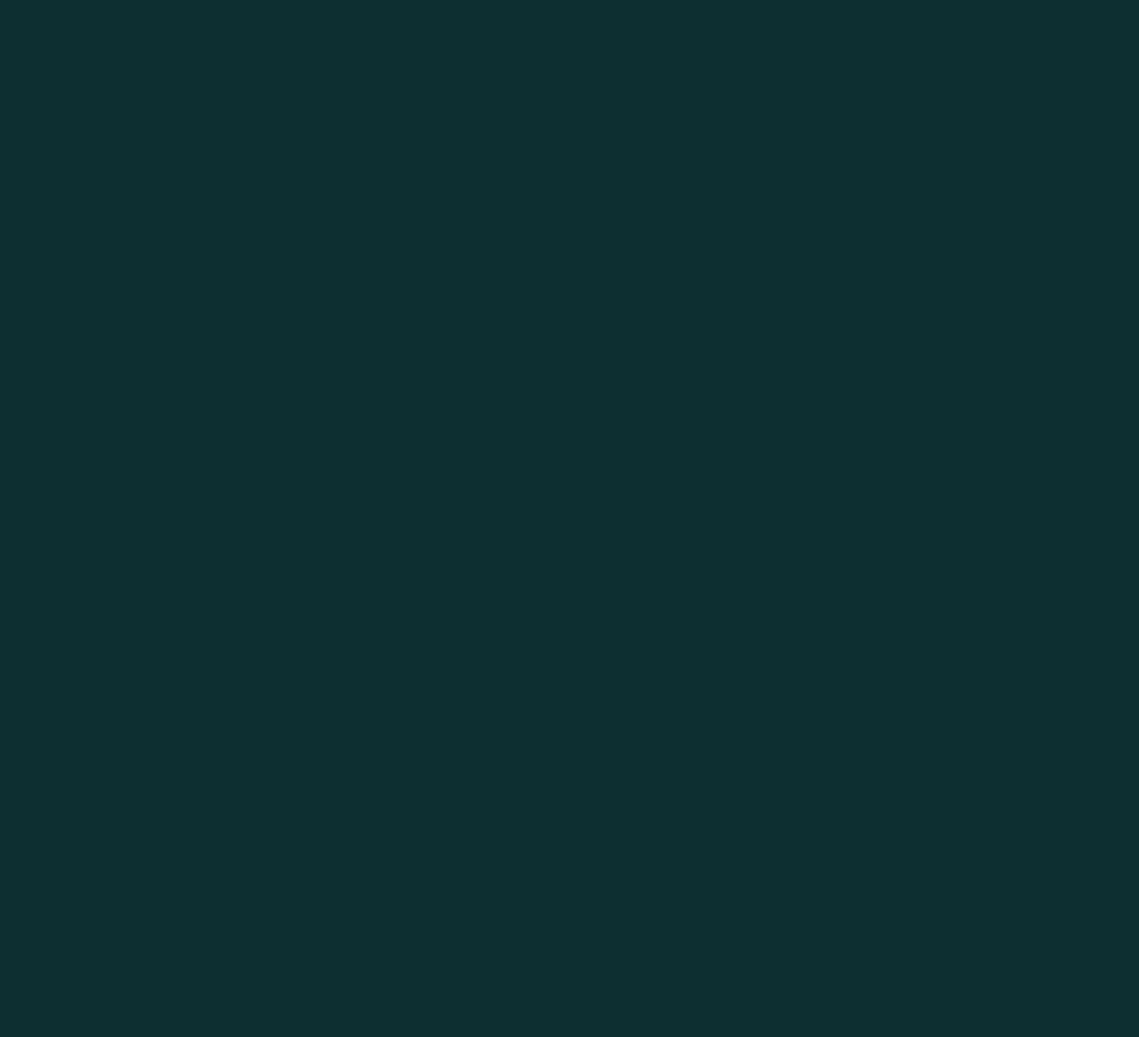
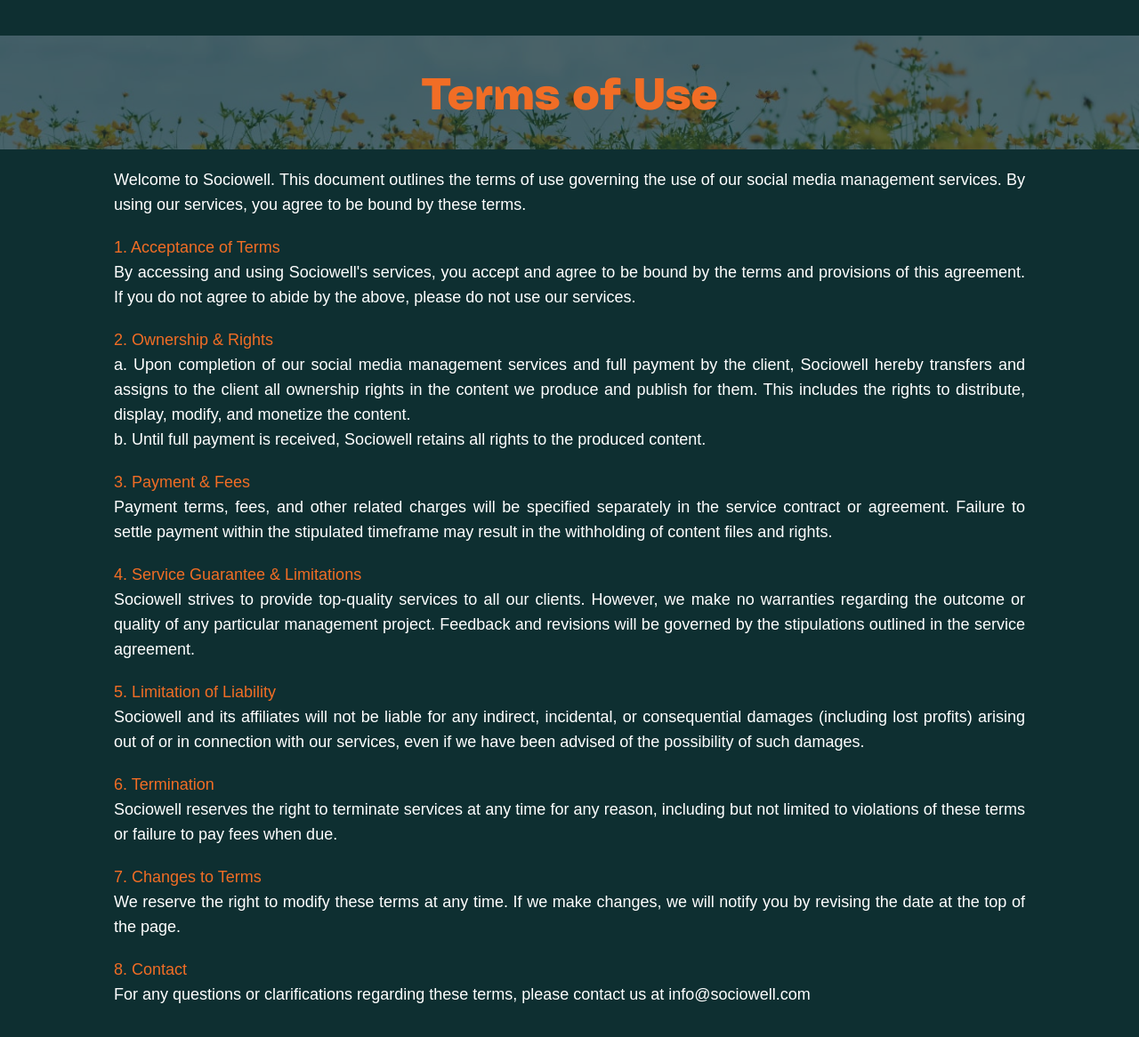
Before and after one commit to Lakshay1103/lakshay, a Next.js app: page /terms in a window 1280 px wide. Shown: the top 1166 px of the page at 89% size. Before the commit the page ends 800 px from the top, so only its background shows below. Built offline with nearby package versions, Linux system fonts and the light colour scheme; a web font is replaced by a local one.

Commit message:
privacy pages final

```diff
--- a/app/privacy/page.jsx
+++ b/app/privacy/page.jsx
@@ -5,8 +5,8 @@
         <div className='mt-5 flex flex-col justify-center items-center'>
 
             <div className="relative flex justify-center items-center w-full p-10 bg-center my-5">
-                <div className="absolute inset-0 bg-[url('/privacy-bg.jpg')] bg-cover bg-center opacity-50"></div>
-                <h1 className="relative text-white text-xl font-semibold md:text-5xl">
+                <div className="absolute inset-0 bg-[url('/privacy-bg.jpg')] bg-cover bg-center opacity-30"></div>
+                <h1 className="relative text-white text-3xl font-semibold md:text-5xl">
                     Sociowell - <span className="text-[#F16D25]">Privacy Policy</span>
                 </h1>
             </div>
--- a/app/refund/page.jsx
+++ b/app/refund/page.jsx
@@ -2,8 +2,37 @@
 
 const page = () => {
     return (
-        <div>
+        <div className='mt-5 flex flex-col justify-center items-center'>
 
+            <div className="relative flex justify-center items-center w-full p-10 bg-center my-5">
+                <div className="absolute inset-0 bg-[url('/privacy-bg.jpg')] bg-cover bg-center opacity-30"></div>
+                <h1 className="relative text-white text-3xl font-semibold md:text-5xl">
+                    <span className="text-[#F16D25]">Refund Policy</span>
+                </h1>
+            </div>
+
+            <div className='mx-6 md:mx-32 text-justify text-white text-lg mb-10'>
+
+                <p>Thank you for choosing Sociowell. We appreciate your business and trust. This document outlines our policy regarding refunds.
+                </p>
+
+                <p className='text-[#F16D25] mt-5'>1. No Refunds</p>
+                <p>a. <span className='bold'>General:</span> At Sociowell, all sales are final. We do not offer refunds for any products or services purchased from us.<br />
+                    b. <span className='bold'>Exceptions:</span> There are no exceptions to this policy unless explicitly stated in a written agreement signed by both the customer and Sociowell.
+                </p>
+
+                <p className='text-[#F16D25] mt-5'>2. Quality Assurance</p>
+                <p>While we do not offer refunds, we stand by the quality of our products and services. If you encounter any issues or have concerns, please contact our customer service team, and we will do our best to assist you.
+
+                </p>
+
+                <p className='text-[#F16D25] mt-5'>3. Contact Us</p>
+                <p>If you have questions or concerns about our refund policy, please contact us at Email:info@sociowell.com.
+                </p>
+
+
+
+            </div>
         </div>
     )
 }
--- a/app/terms/page.jsx
+++ b/app/terms/page.jsx
@@ -2,8 +2,48 @@
 
 const page = () => {
     return (
-        <div>
+        <div className='mt-5 flex flex-col justify-center items-center'>
 
+            <div className="relative flex justify-center items-center w-full p-10 bg-center my-5">
+                <div className="absolute inset-0 bg-[url('/privacy-bg.jpg')] bg-cover bg-center opacity-30"></div>
+                <h1 className="relative text-white text-3xl font-semibold md:text-5xl">
+                    <span className="text-[#F16D25]">Terms of Use</span>
+                </h1>
+            </div>
+
+            <div className='mx-6 md:mx-32 text-justify text-white text-lg mb-10'>
+
+                <p>Welcome to Sociowell. This document outlines the terms of use governing the use of our social media management services. By using our services, you agree to be bound by these terms.</p>
+
+                <p className='text-[#F16D25] mt-5'>1. Acceptance of Terms</p>
+                <p>By accessing and using Sociowell&apos;s services, you accept and agree to be bound by the terms and provisions of this agreement. If you do not agree to abide by the above, please do not use our services.
+                </p>
+
+                <p className='text-[#F16D25] mt-5'>2. Ownership & Rights</p>
+                <p>a. Upon completion of our social media management services and full payment by the client, Sociowell hereby transfers and assigns to the client all ownership rights in the content we produce and publish for them. This includes the rights to distribute, display, modify, and monetize the content.<br />
+                    b. Until full payment is received, Sociowell retains all rights to the produced content.</p>
+
+                <p className='text-[#F16D25] mt-5'>3. Payment & Fees</p>
+                <p>Payment terms, fees, and other related charges will be specified separately in the service contract or agreement. Failure to settle payment within the stipulated timeframe may result in the withholding of content files and rights.</p>
+
+                <p className='text-[#F16D25] mt-5'>4. Service Guarantee & Limitations</p>
+                <p>Sociowell strives to provide top-quality services to all our clients. However, we make no warranties regarding the outcome or quality of any particular management project. Feedback and revisions will be governed by the stipulations outlined in the service agreement.</p>
+
+                <p className='text-[#F16D25] mt-5'>5. Limitation of Liability</p>
+                <p>Sociowell and its affiliates will not be liable for any indirect, incidental, or consequential damages (including lost profits) arising out of or in connection with our services, even if we have been advised of the possibility of such damages.</p>
+
+                <p className='text-[#F16D25] mt-5'>6. Termination</p>
+                <p>Sociowell reserves the right to terminate services at any time for any reason, including but not limited to violations of these terms or failure to pay fees when due.</p>
+
+                <p className='text-[#F16D25] mt-5'>7. Changes to Terms</p>
+                <p>We reserve the right to modify these terms at any time. If we make changes, we will notify you by revising the date at the top of the page.</p>
+
+                <p className='text-[#F16D25] mt-5'>8. Contact</p>
+                <p>For any questions or clarifications regarding these terms, please contact us at info@sociowell.com</p>
+
+
+
+            </div>
         </div>
     )
 }
```
